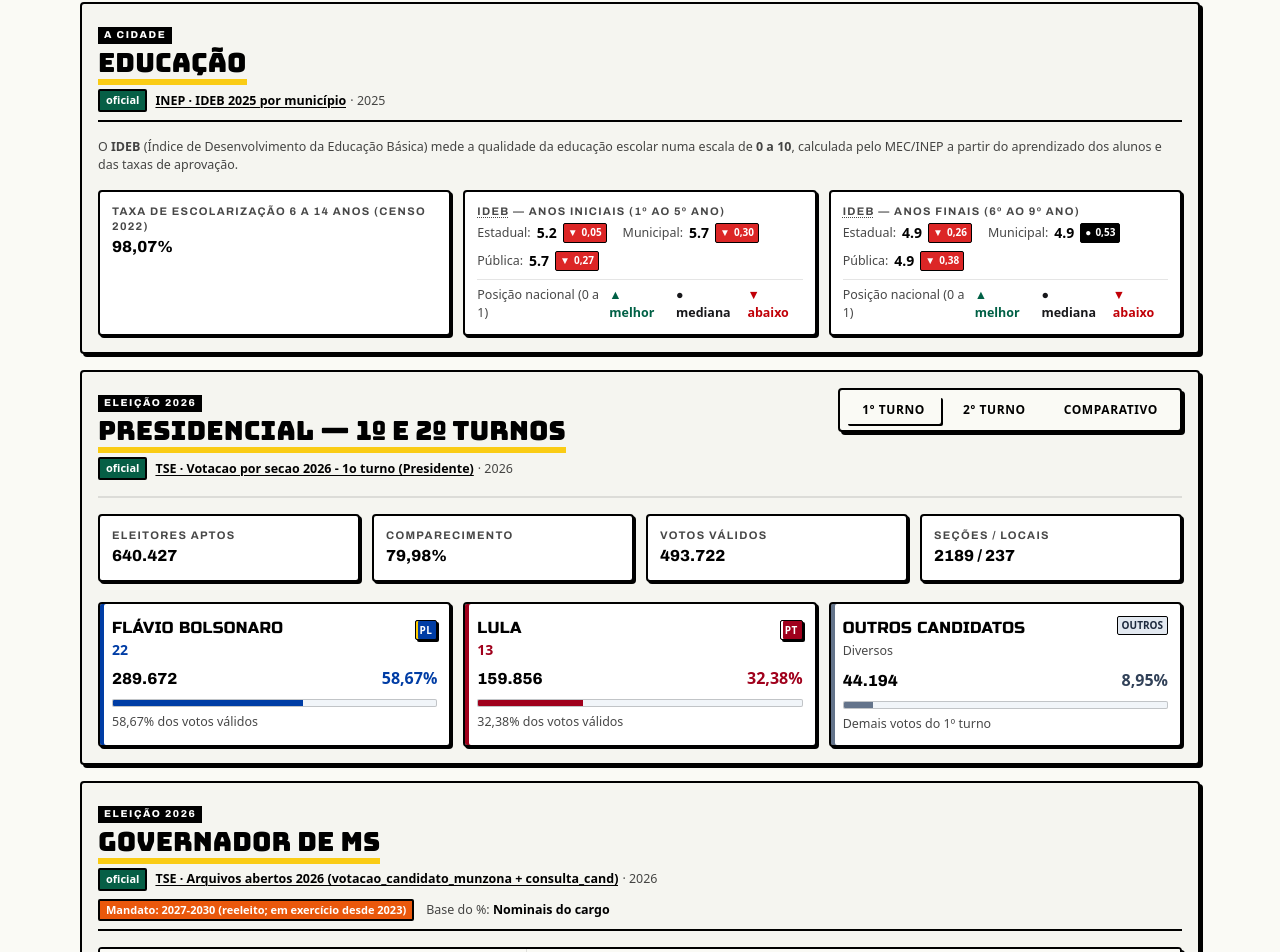
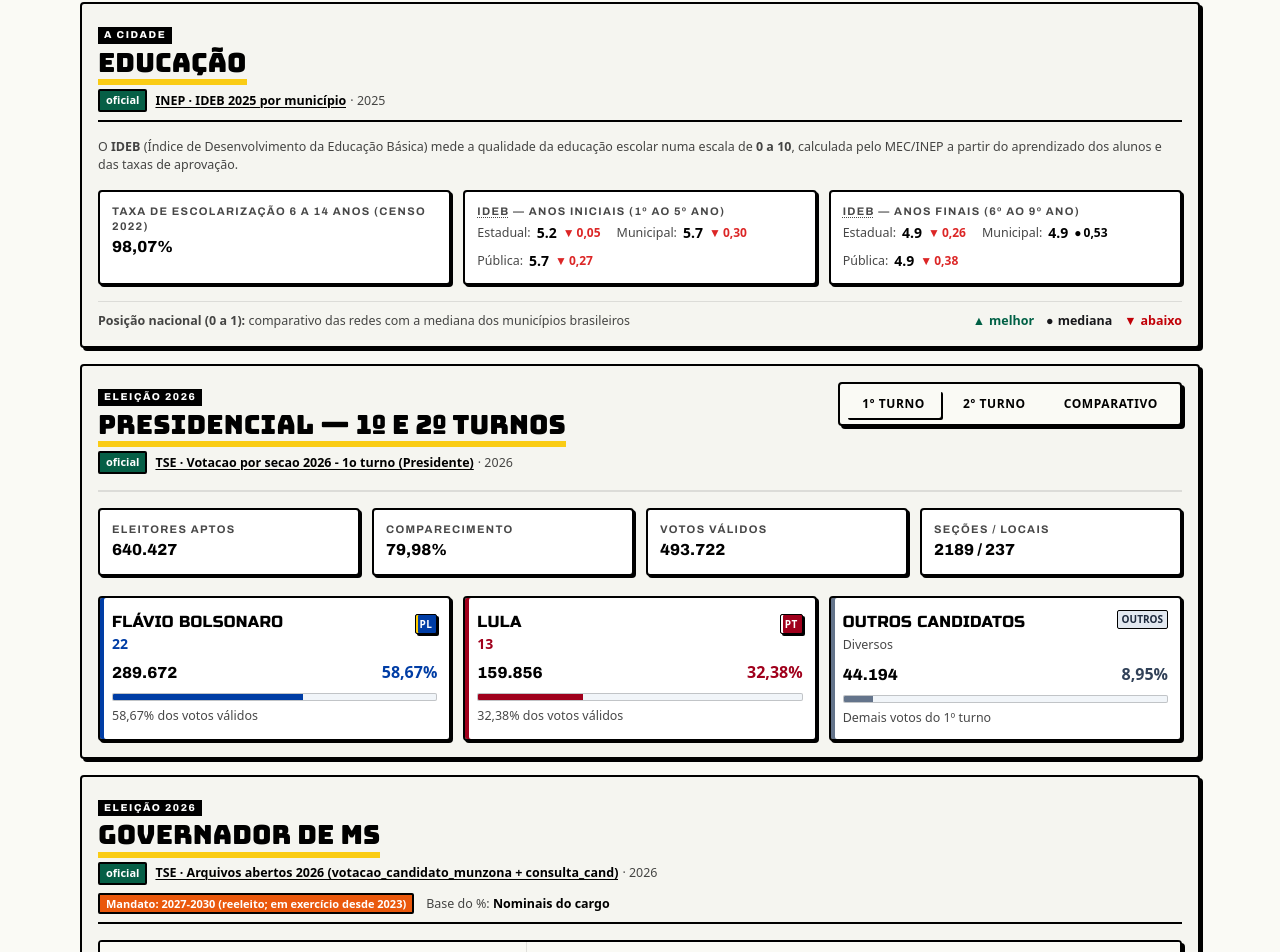
Before and after one commit to Scimmiesco/app, an Angular app: page /cidade/5002704 in a window 1280 px wide. Shown: the part 1237-2189 px from the top of the page. Built offline with nearby package versions, Linux system fonts and the light colour scheme.

Commit message:
refactor(educacao): color only the benchmark number without badge and unify legend in single location

```diff
--- a/src/app/cidade/components/resumo-educacao/resumo-educacao.component.html
+++ b/src/app/cidade/components/resumo-educacao/resumo-educacao.component.html
@@ -36,11 +36,7 @@
           </div>
         }
       }
-      <div
-        class="metric-card flex flex-col justify-between"
-        data-testid="card-metrica-ideb-iniciais"
-      >
-        <div>
+      <div class="metric-card" data-testid="card-metrica-ideb-iniciais">
         <span
           class="metric-label mb-1"
           title="Índice de Desenvolvimento da Educação Básica — Anos Iniciais do Ensino Fundamental (1º ao 5º ano, nota de 0 a 10)"
@@ -57,13 +53,13 @@
               <strong class="text-contrast">{{ item.value }}</strong>
               @if (obterIndicador('anos_iniciais', item.key); as ind) {
                 <span
-                    class="badge badge-xs badge-benchmark"
-                    [class.badge-verde]="ind.cor === 'verde'"
-                    [class.badge-vermelho]="ind.cor === 'vermelho'"
-                    [class.badge-dark]="ind.cor === 'preto'"
+                  class="indicador-benchmark"
+                  [class.indicador-benchmark--verde]="ind.cor === 'verde'"
+                  [class.indicador-benchmark--vermelho]="ind.cor === 'vermelho'"
+                  [class.indicador-benchmark--preto]="ind.cor === 'preto'"
                   [title]="ind.tooltip"
                   [attr.aria-label]="ind.ariaLabel"
-                    [attr.data-testid]="'badge-benchmark-iniciais-' + item.key"
+                  [attr.data-testid]="'indicador-benchmark-iniciais-' + item.key"
                   tabindex="0"
                 >
                   <span aria-hidden="true">{{ ind.simbolo }}</span>
@@ -74,35 +70,12 @@
           }
         </div>
       </div>
-        @if (temBenchmark('anos_iniciais')) {
-          <div
-            class="text-[10px] text-meta mt-2 pt-1.5 border-t border-black/10 flex items-center justify-between"
-            data-testid="legenda-benchmark-iniciais"
-          >
-            <span title="Posição relativa do município no IDEB 2025 entre as redes do Brasil"
-              >Posição nacional (0 a 1)</span
-            >
-            <span class="flex items-center gap-2">
-              <span class="text-emerald-800 font-semibold" title="Acima da mediana dos municípios"
-                >▲ melhor</span
-              >
-              <span class="text-zinc-900 font-semibold" title="Na mediana dos municípios"
-                >● mediana</span
-              >
-              <span class="text-red-700 font-semibold" title="Abaixo da mediana dos municípios"
-                >▼ abaixo</span
-              >
-            </span>
-          </div>
-        }
-      </div>
-      <div class="metric-card flex flex-col justify-between" data-testid="card-metrica-ideb-finais">
-        <div>
+      <div class="metric-card" data-testid="card-metrica-ideb-finais">
         <span
           class="metric-label mb-1"
           title="Índice de Desenvolvimento da Educação Básica — Anos Finais do Ensino Fundamental (6º ao 9º ano, nota de 0 a 10)"
-            ><abbr title="Índice de Desenvolvimento da Educação Básica">IDEB</abbr> — Anos Finais
-            (6º ao 9º ano)</span
+          ><abbr title="Índice de Desenvolvimento da Educação Básica">IDEB</abbr> — Anos Finais (6º
+          ao 9º ano)</span
         >
         <div class="flex flex-wrap gap-x-4 gap-y-2 text-sm mt-1">
           @for (item of dadosEdu.anos_finais | keyvalue; track item.key) {
@@ -114,13 +87,13 @@
               <strong class="text-contrast">{{ item.value }}</strong>
               @if (obterIndicador('anos_finais', item.key); as ind) {
                 <span
-                    class="badge badge-xs badge-benchmark"
-                    [class.badge-verde]="ind.cor === 'verde'"
-                    [class.badge-vermelho]="ind.cor === 'vermelho'"
-                    [class.badge-dark]="ind.cor === 'preto'"
+                  class="indicador-benchmark"
+                  [class.indicador-benchmark--verde]="ind.cor === 'verde'"
+                  [class.indicador-benchmark--vermelho]="ind.cor === 'vermelho'"
+                  [class.indicador-benchmark--preto]="ind.cor === 'preto'"
                   [title]="ind.tooltip"
                   [attr.aria-label]="ind.ariaLabel"
-                    [attr.data-testid]="'badge-benchmark-finais-' + item.key"
+                  [attr.data-testid]="'indicador-benchmark-finais-' + item.key"
                   tabindex="0"
                 >
                   <span aria-hidden="true">{{ ind.simbolo }}</span>
@@ -131,28 +104,38 @@
           }
         </div>
       </div>
-        @if (temBenchmark('anos_finais')) {
+    </div>
+
+    @if (temBenchmark()) {
       <div
-            class="text-[10px] text-meta mt-2 pt-1.5 border-t border-black/10 flex items-center justify-between"
-            data-testid="legenda-benchmark-finais"
+        class="text-[11px] text-meta pt-2.5 border-t border-black/10 flex flex-wrap items-center justify-between gap-2"
+        data-testid="legenda-benchmark-educacao"
       >
-            <span title="Posição relativa do município no IDEB 2025 entre as redes do Brasil"
-              >Posição nacional (0 a 1)</span
+        <span title="Posição relativa do município no IDEB 2025 entre as redes do Brasil">
+          <strong>Posição nacional (0 a 1):</strong> comparativo das redes com a mediana dos
+          municípios brasileiros
+        </span>
+        <div class="flex items-center gap-3">
+          <span
+            class="flex items-center gap-1 font-semibold text-emerald-800"
+            title="Acima da mediana dos municípios"
           >
-            <span class="flex items-center gap-2">
-              <span class="text-emerald-800 font-semibold" title="Acima da mediana dos municípios"
-                >▲ melhor</span
+            <span aria-hidden="true">▲</span> melhor
+          </span>
+          <span
+            class="flex items-center gap-1 font-semibold text-zinc-900"
+            title="Na mediana dos municípios"
           >
-              <span class="text-zinc-900 font-semibold" title="Na mediana dos municípios"
-                >● mediana</span
+            <span aria-hidden="true">●</span> mediana
+          </span>
+          <span
+            class="flex items-center gap-1 font-semibold text-red-700"
+            title="Abaixo da mediana dos municípios"
           >
-              <span class="text-red-700 font-semibold" title="Abaixo da mediana dos municípios"
-                >▼ abaixo</span
-              >
+            <span aria-hidden="true">▼</span> abaixo
           </span>
-          </div>
-        }
         </div>
       </div>
     }
+  }
 </div>
--- a/src/app/cidade/components/resumo-educacao/resumo-educacao.component.ts
+++ b/src/app/cidade/components/resumo-educacao/resumo-educacao.component.ts
@@ -127,8 +127,12 @@ export class ResumoEducacaoComponent {
     };
   }
 
-  temBenchmark(etapa: 'anos_iniciais' | 'anos_finais'): boolean {
-    const comparacoes = this.secao().benchmark?.comparacoes?.[etapa];
-    return !!comparacoes && Object.keys(comparacoes).length > 0;
+  temBenchmark(): boolean {
+    const comparacoes = this.secao().benchmark?.comparacoes;
+    if (!comparacoes) return false;
+    const temIniciais =
+      !!comparacoes.anos_iniciais && Object.keys(comparacoes.anos_iniciais).length > 0;
+    const temFinais = !!comparacoes.anos_finais && Object.keys(comparacoes.anos_finais).length > 0;
+    return temIniciais || temFinais;
   }
 }
--- a/src/styles/components/_badges.scss
+++ b/src/styles/components/_badges.scss
@@ -37,11 +37,30 @@
   &.badge-shadow {
     box-shadow: tokens.$shadow-hard-sm;
   }
+}
 
-  // Modificador Benchmark
-  &.badge-benchmark {
-    cursor: help;
-    user-select: none;
+// 1.1 Indicador de Benchmark textual (sem badge, colore apenas o número)
+.indicador-benchmark {
+  display: inline-flex;
+  align-items: center;
+  gap: 0.125rem;
+  font-size: 0.75rem;
+  font-weight: 700;
+  line-height: 1;
+  white-space: nowrap;
+  cursor: help;
+  user-select: none;
+
+  &--verde {
+    color: tokens.$color-verde;
+  }
+
+  &--vermelho {
+    color: tokens.$color-vermelho;
+  }
+
+  &--preto {
+    color: tokens.$color-black;
   }
 }
 
```
Also changed, not shown: 1 other file (tests, documents, lock files or other folders). Lines whose indentation alone changed are shown as unchanged.
